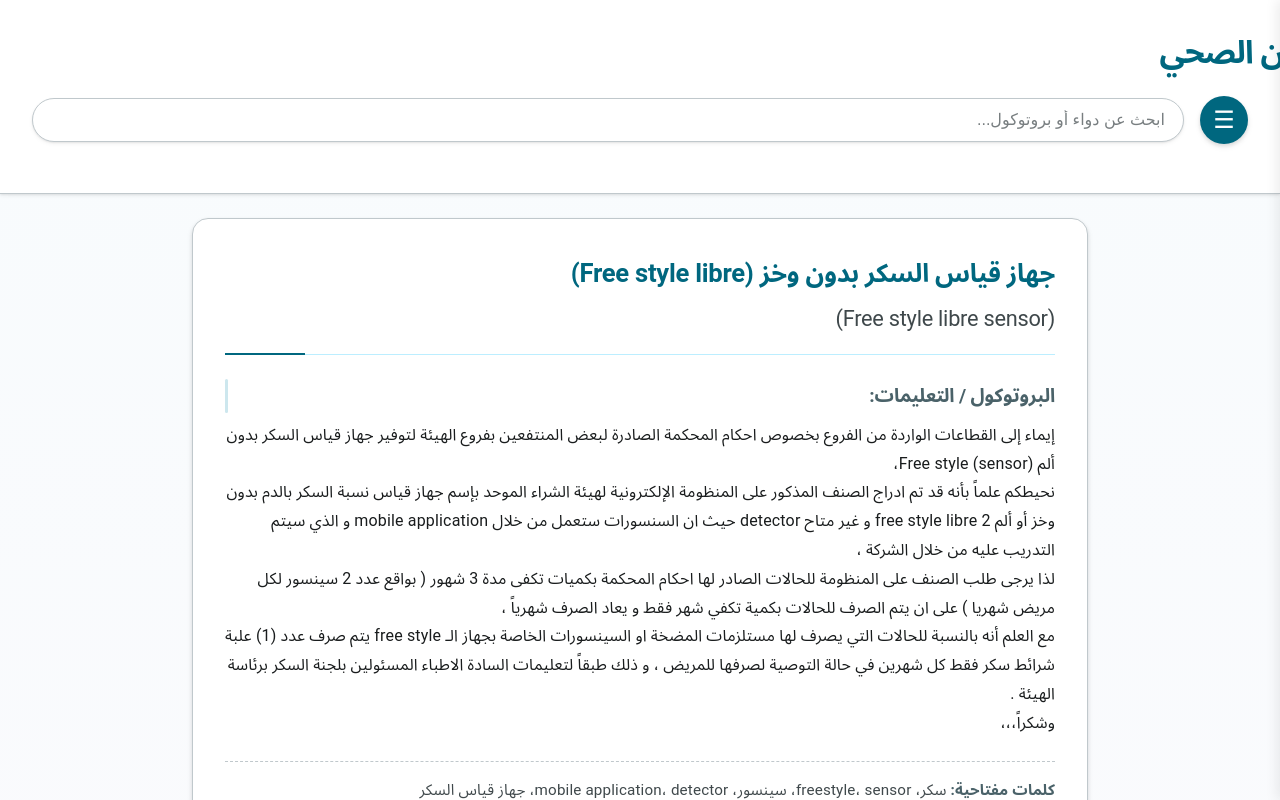
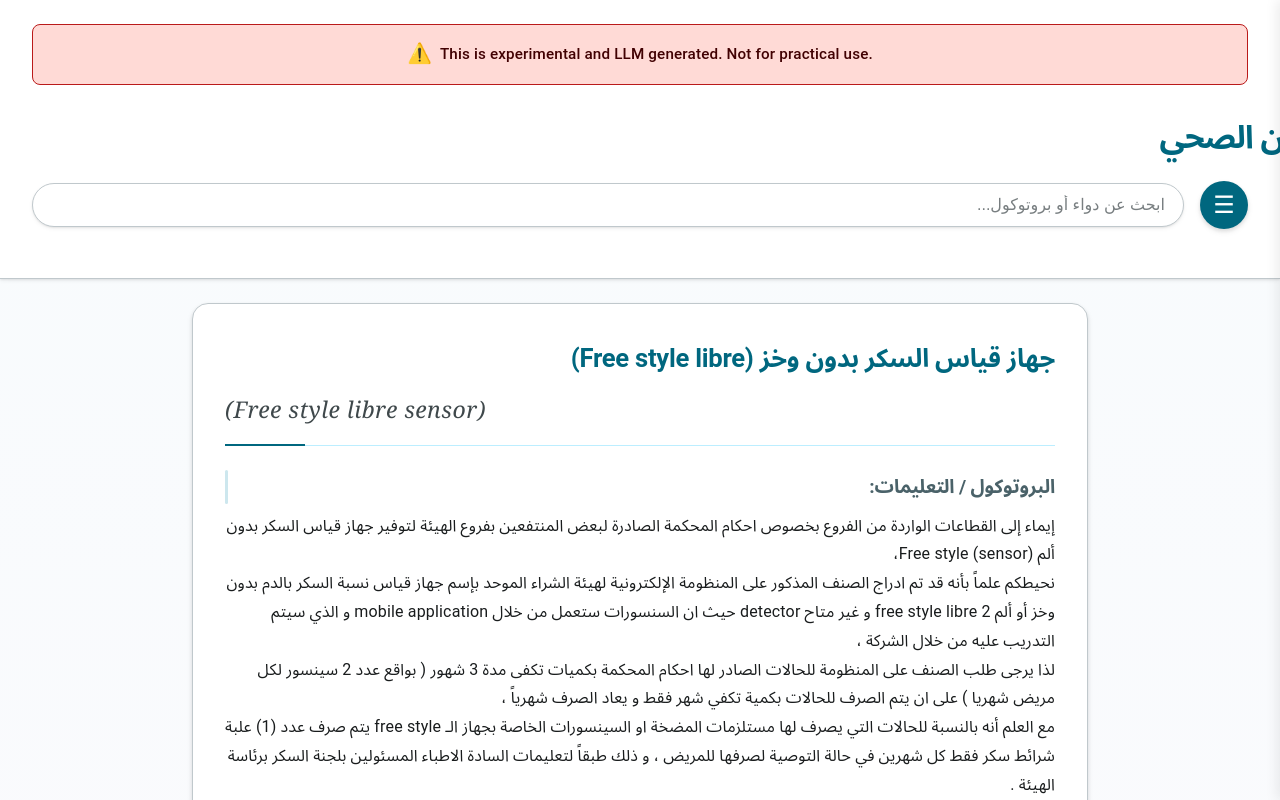
Before and after one commit to datakid/experimental, a plain HTML site: page index.html in a window 1280 px wide. Drawn offline with Linux system fonts and the light colour scheme.

Commit message:
Update index.html

```diff
--- a/index.html
+++ b/index.html
@@ -19,6 +19,9 @@
     --md-sys-color-tertiary-container: #DDE1FF;
     --md-sys-color-on-tertiary-container: #121A37;
     --md-sys-color-error: #BA1A1A;
+    --md-sys-color-on-error: #FFFFFF;
+    --md-sys-color-error-container: #FFDAD6;
+    --md-sys-color-on-error-container: #410002;
     --md-sys-color-background: #FBFCFD;
     --md-sys-color-on-background: #191C1D;
     --md-sys-color-surface: #FFFFFF;
@@ -30,6 +33,7 @@
 
     --md-ref-typeface-brand: 'Roboto', 'Noto Sans Arabic', 'Arial', sans-serif;
     --md-ref-typeface-plain: 'Roboto', 'Noto Sans Arabic', 'Arial', sans-serif;
+    --md-ref-typeface-elegant-en: 'Georgia', 'Times New Roman', serif;
 
     --transition-standard: 0.3s cubic-bezier(0.4, 0, 0.2, 1);
     --transition-emphasized: 0.5s cubic-bezier(0.4, 0, 0.2, 1);
@@ -219,6 +223,31 @@
     box-shadow: var(--elevation-1);
     transition: box-shadow var(--transition-standard), transform var(--transition-standard);
 }
+
+.disclaimer-banner {
+    background-color: var(--md-sys-color-error-container);
+    color: var(--md-sys-color-on-error-container);
+    padding: var(--space-md);
+    margin-bottom: var(--space-lg);
+    border-radius: 8px;
+    text-align: center;
+    font-family: 'Roboto', 'Helvetica Neue', Arial, sans-serif;
+    font-size: 0.95em;
+    font-weight: 500;
+    border: 1px solid var(--md-sys-color-error);
+    display: flex;
+    align-items: center;
+    justify-content: center;
+    direction: ltr;
+}
+
+.disclaimer-banner .warning-icon {
+    margin-right: var(--space-sm);
+    font-size: 1.3em;
+    color: var(--md-sys-color-error);
+    line-height: 1;
+}
+
 
 .header-controls.scrolled {
     box-shadow: var(--elevation-2);
@@ -459,12 +488,17 @@
 }
 
 .drug-entry h2 .drug-name-en {
-    font-size: 0.85em;
+    font-size: 0.9em;
     color: var(--md-sys-color-on-surface-variant);
     font-weight: normal;
     display: block;
-    margin-top: var(--space-xs);
+    margin-top: var(--space-sm);
     transition: color var(--transition-standard);
+    font-family: var(--md-ref-typeface-elegant-en);
+    font-style: italic;
+    letter-spacing: 0.02em;
+    direction: ltr;
+    text-align: left;
 }
 
 .drug-entry:hover h2 .drug-name-en {
@@ -673,6 +707,12 @@
         padding: var(--space-md) var(--space-lg);
     }
 
+    .disclaimer-banner {
+        padding: var(--space-sm);
+        margin-bottom: var(--space-md);
+        font-size: 0.9em;
+    }
+
     .header-controls h1 {
         font-size: 1.6em;
         margin-bottom: var(--space-sm);
@@ -701,6 +741,10 @@
 
     .drug-entry h2 {
         font-size: 1.4em;
+    }
+
+    .drug-entry h2 .drug-name-en {
+        font-size: 0.85em;
     }
 
     .drug-entry h3 {
@@ -751,6 +795,10 @@
 
     <div class="main-content" id="mainContent">
         <div class="header-controls">
+            <div class="disclaimer-banner">
+                <span class="warning-icon">⚠️</span>
+                This is experimental and LLM generated. Not for practical use.
+            </div>
             <h1>بروتوكولات الأدوية - التأمين الصحي</h1>
             <div class="search-container">
                 <button id="sidebarToggle" title="فتح/إغلاق الفهرس">☰</button>
@@ -764,6 +812,7 @@
             <div id="noResults" style="display:none;">لم يتم العثور على نتائج.</div>
         </div>
     </div>
+</body>
     <script>
         const drugData = [
   {
```
